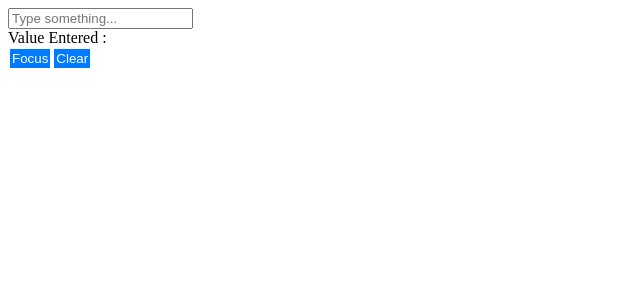
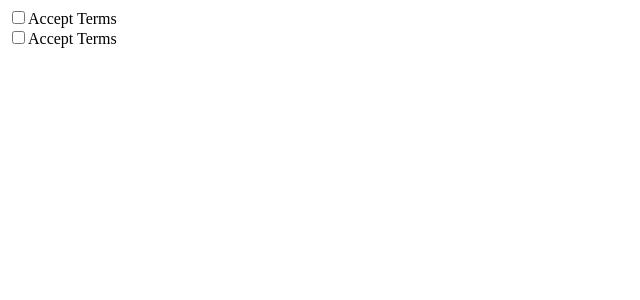
Before and after one commit to mynk-13/react-revision, a React (Vite) app in the folder All Hooks/: page / in a window 1280 px wide. Shown: the top 300 px of the page, without its empty margins (0-640 px from the left). Built offline with nearby package versions, Linux system fonts and the light colour scheme.

Commit message:
useId Added

```diff
--- /dev/null
+++ b/All Hooks/src/AllHooksRevision/HookUseId.jsx
@@ -0,0 +1,14 @@
+import React, { useId } from 'react'
+
+const HookUseId = () => {
+
+   const uniqueId=useId();
+  return (
+    <div>
+        <input type='checkbox'  id={uniqueId} />
+        <label htmlFor={uniqueId}>Accept Terms</label>
+    </div>
+  )
+}
+
+export default HookUseId
--- a/All Hooks/src/App.jsx
+++ b/All Hooks/src/App.jsx
@@ -1,6 +1,7 @@
 import HookUseCallback from "./AllHooksRevision/HookUseCallback"
 import HookUseContext from "./AllHooksRevision/HookUseContext"
 import HookUseEffect from "./AllHooksRevision/HookUseEffect"
+import HookUseId from "./AllHooksRevision/HookUseId"
 import HookUseImperativeHandleParent from "./AllHooksRevision/HookUseImperativeHandleParent"
 import HookUseLayoutEffect from "./AllHooksRevision/HookUseLayoutEffect"
 import HookUseMemo from "./AllHooksRevision/HookUseMemo"
@@ -25,7 +26,9 @@ function App() {
        {/* <HookUseReducerCart /> */}
        {/* <HookUseMemo /> */}
        {/* <HookUseCallback /> */}
-       <HookUseImperativeHandleParent />
+       {/* <HookUseImperativeHandleParent /> */}
+       <HookUseId />
+       <HookUseId />
        </div>
   )
 }
```
